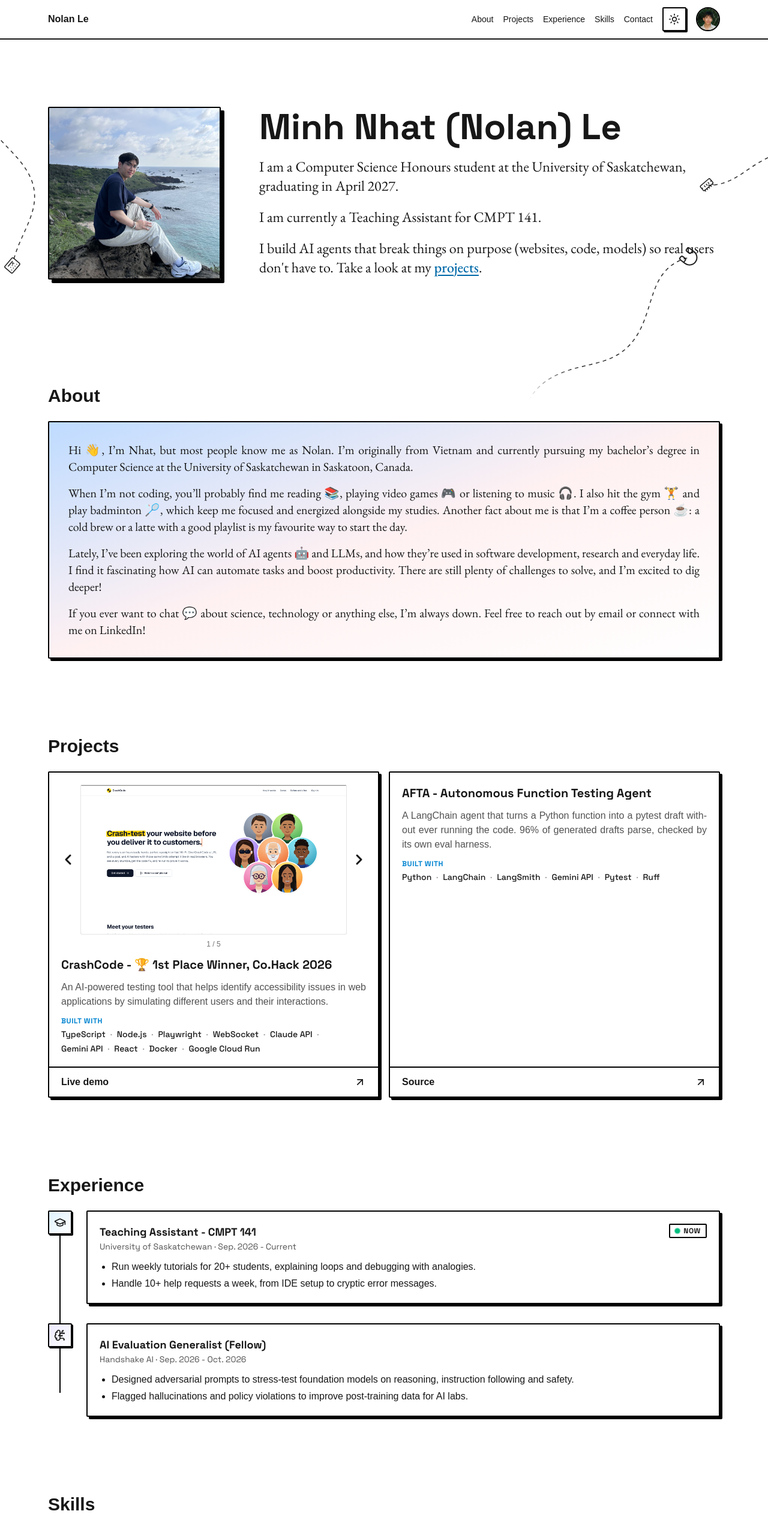
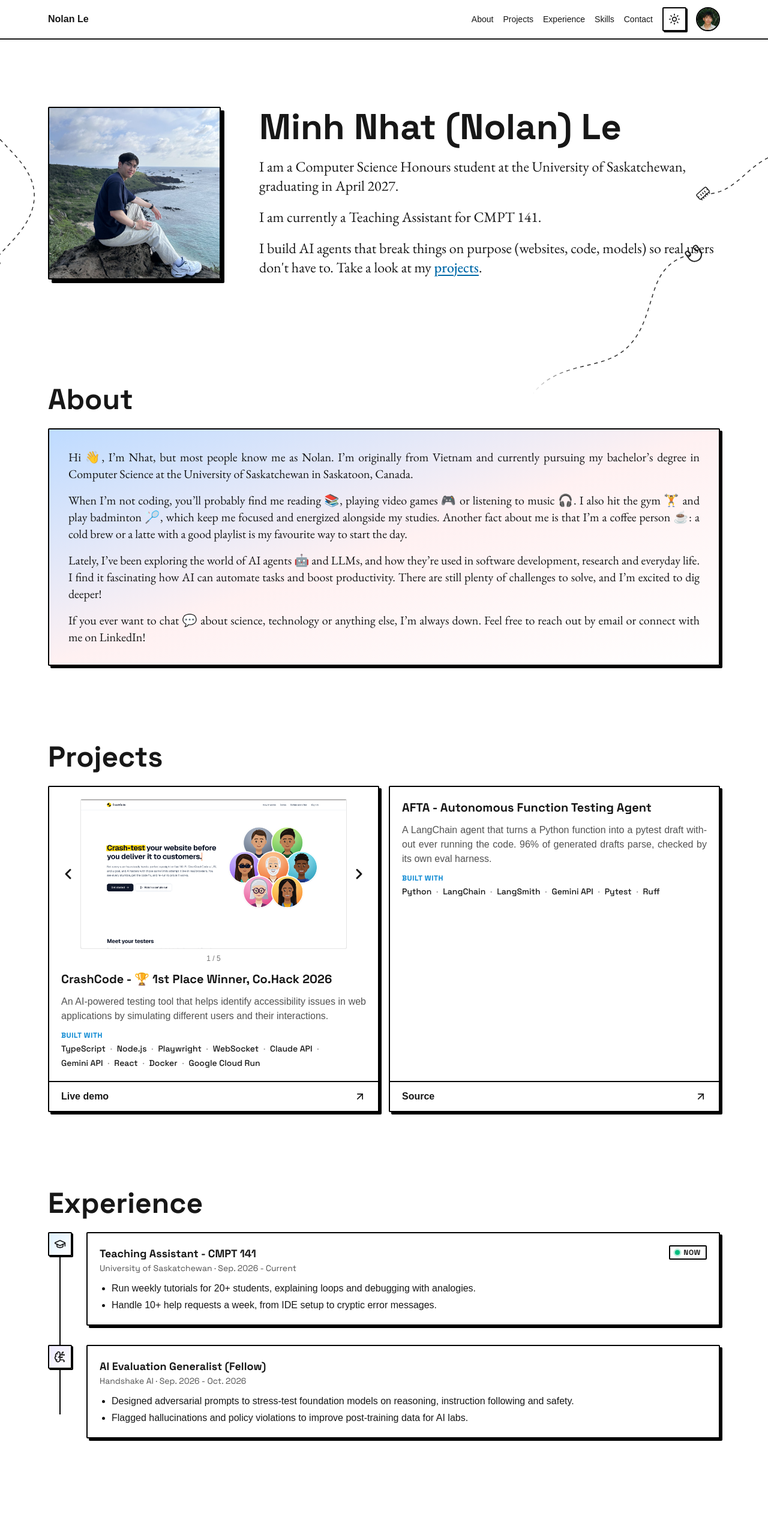
Before and after one commit to nhatle16/portfolio, a Next.js app: page / in a window 1280 px wide. Shown: the top 2529 px of the page at 60% size. Built offline with nearby package versions, Linux system fonts and the light colour scheme.

Commit message:
style: larger Space Grotesk section headings

```diff
--- a/src/components/About.tsx
+++ b/src/components/About.tsx
@@ -6,7 +6,7 @@ function E({ children }: { children: string }) {
 export function About() {
   return (
     <section id="about" className="py-16 space-y-6">
-      <h2 className="text-3xl font-bold">About</h2>
+      <h2 className="font-grotesk text-5xl font-bold">About</h2>
       {/* Neobrutalist card like Contact/Skills, with a warm amber-to-rose gradient.
           hyphens-auto splits long words so justified lines don't get wide gaps. */}
       <div className="space-y-4 rounded-xs border-2 border-border bg-linear-to-br from-blue-200 via-rose-50 to-white p-6 text-justify hyphens-auto shadow-[4px_4px_0_0_var(--border)] dark:from-amber-950 dark:via-rose-950 dark:to-background sm:p-8">
--- a/src/components/Contact.tsx
+++ b/src/components/Contact.tsx
@@ -32,7 +32,7 @@ const links = [
 export function Contact() {
   return (
     <section id="contact" className="py-16 space-y-6">
-      <h2 className="text-3xl font-bold">Contact</h2>
+      <h2 className="font-grotesk text-5xl font-bold">Contact</h2>
       {/* Same neobrutalist card as Skills/Projects: thick border, hard shadow, soft gradient. */}
       <div className="space-y-6 rounded-xs border-2 border-border bg-linear-to-br from-sky-100 to-white p-6 shadow-[4px_4px_0_0_var(--border)] dark:from-sky-950 dark:to-background sm:p-8">
         <p className="font-garamond text-justify hyphens-auto text-lg sm:text-xl">
--- a/src/components/Experience.tsx
+++ b/src/components/Experience.tsx
@@ -57,7 +57,7 @@ function NowBadge() {
 export function Experience() {
   return (
     <section id="experience" className="py-16 space-y-6">
-      <h2 className="text-3xl font-bold">Experience</h2>
+      <h2 className="font-grotesk text-5xl font-bold">Experience</h2>
       <ol className="relative space-y-8">
         {/* Timeline spine, centred under the 2.5rem icon column */}
         <span aria-hidden="true" className="absolute top-2 bottom-2 left-5 w-0.5 -translate-x-1/2 bg-border" />
--- a/src/components/Projects.tsx
+++ b/src/components/Projects.tsx
@@ -41,7 +41,7 @@ const projects: Project[] = [
 export function Projects() {
   return (
     <section id="projects" className="py-16 space-y-6">
-      <h2 className="text-3xl font-bold">Projects</h2>
+      <h2 className="font-grotesk text-5xl font-bold">Projects</h2>
       <div className="grid gap-4 sm:grid-cols-2">
         {projects.map((p) => <ProjectCard key={p.name} project={p} />)}
       </div>
--- a/src/components/Skills.tsx
+++ b/src/components/Skills.tsx
@@ -14,7 +14,7 @@ const skillGroups = [
 export function Skills() {
   return (
     <section id="skills" className="py-16 space-y-6">
-      <h2 className="text-3xl font-bold">Skills</h2>
+      <h2 className="font-grotesk text-5xl font-bold">Skills</h2>
       <div className="grid gap-6 sm:grid-cols-2 lg:grid-cols-3">
         {skillGroups.map((group) => (
           // Same neobrutalist card as ProjectCard: thick border, hard shadow.
```
